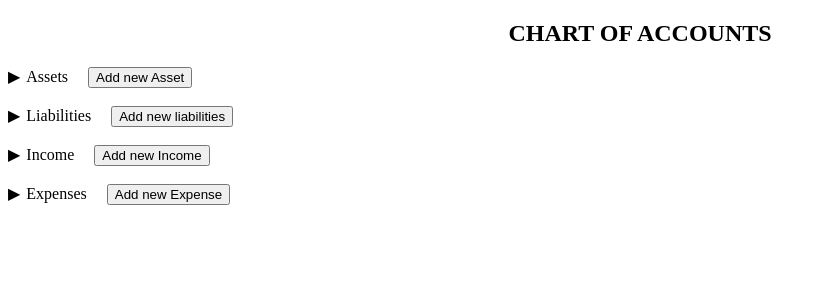
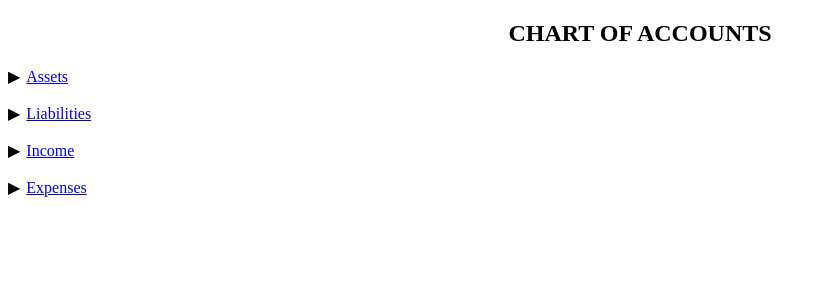
Before and after one commit to anjali666/Sam-chart-of-account, a Django app: page /Sam/goaccount in a window 1280 px wide. Shown: the top 300 px of the page, without its empty margins (0-826 px from the left). Run offline with Django 3.2, Linux system fonts and the light colour scheme.

Commit message:
second command

```diff
--- a/Sam/templates/Sam/chart of account.html
+++ b/Sam/templates/Sam/chart of account.html
@@ -48,7 +48,7 @@ ul, #myUL {
 
 
 <ul id="myUL">
-  <li><span class="caret">Assets</span> &nbsp;&nbsp;&nbsp;&nbsp;<a href="goasset"><button>Add new Asset</button></a>
+    <li><span class="caret"><a href="goasset">Assets</a></span>
     <ul class="nested">
         <li><span class="caret">Convertibility</span>
             <ul class="nested">
@@ -72,7 +72,7 @@ ul, #myUL {
     </ul>
   </li><br>
 
-  <li><span class="caret">Liabilities</span> &nbsp;&nbsp;&nbsp;&nbsp;<a href="#"><button>Add new liabilities</button></a>
+    <li><span class="caret"><a href="#">Liabilities</a></span>
     <ul class="nested">
         <li><span class="caret">Accounts Payable</span>
             <ul class="nested">
@@ -114,7 +114,7 @@ ul, #myUL {
     </ul>
   </li><br>
 
-  <li><span class="caret">Income</span> &nbsp;&nbsp;&nbsp;&nbsp;<a href="#"><button>Add new Income</button></a>
+    <li><span class="caret"><a href="#">Income</a></span>
     <ul class="nested">
         <li><span class="caret">Sales</span>
             <ul class="nested">
@@ -145,7 +145,7 @@ ul, #myUL {
     </ul>
   </li><br>
 
-  <li><span class="caret">Expenses</span> &nbsp;&nbsp;&nbsp;&nbsp;<a href="#"><button>Add new Expense</button></a>
+    <li><span class="caret"><a href="#">Expenses</a></span>
     <ul class="nested">
         <li><span class="caret">Cost of Goods Sold</span>
             <ul class="nested">
--- a/Sam/urls.py
+++ b/Sam/urls.py
@@ -57,7 +57,7 @@ urlpatterns = [
 
     url(r'^goemp$', views.goemp, name='goemp'),
     url(r'^goaccount$', views.goaccount, name='goaccount'),
-    url(r'^goasset$', views.goledger, name='goasset'),
+    url(r'^goasset$', views.goasset, name='goasset'),
     url(r'^assetcreate$', views.assetcreate, name='assetcreate'),
 
 
```
